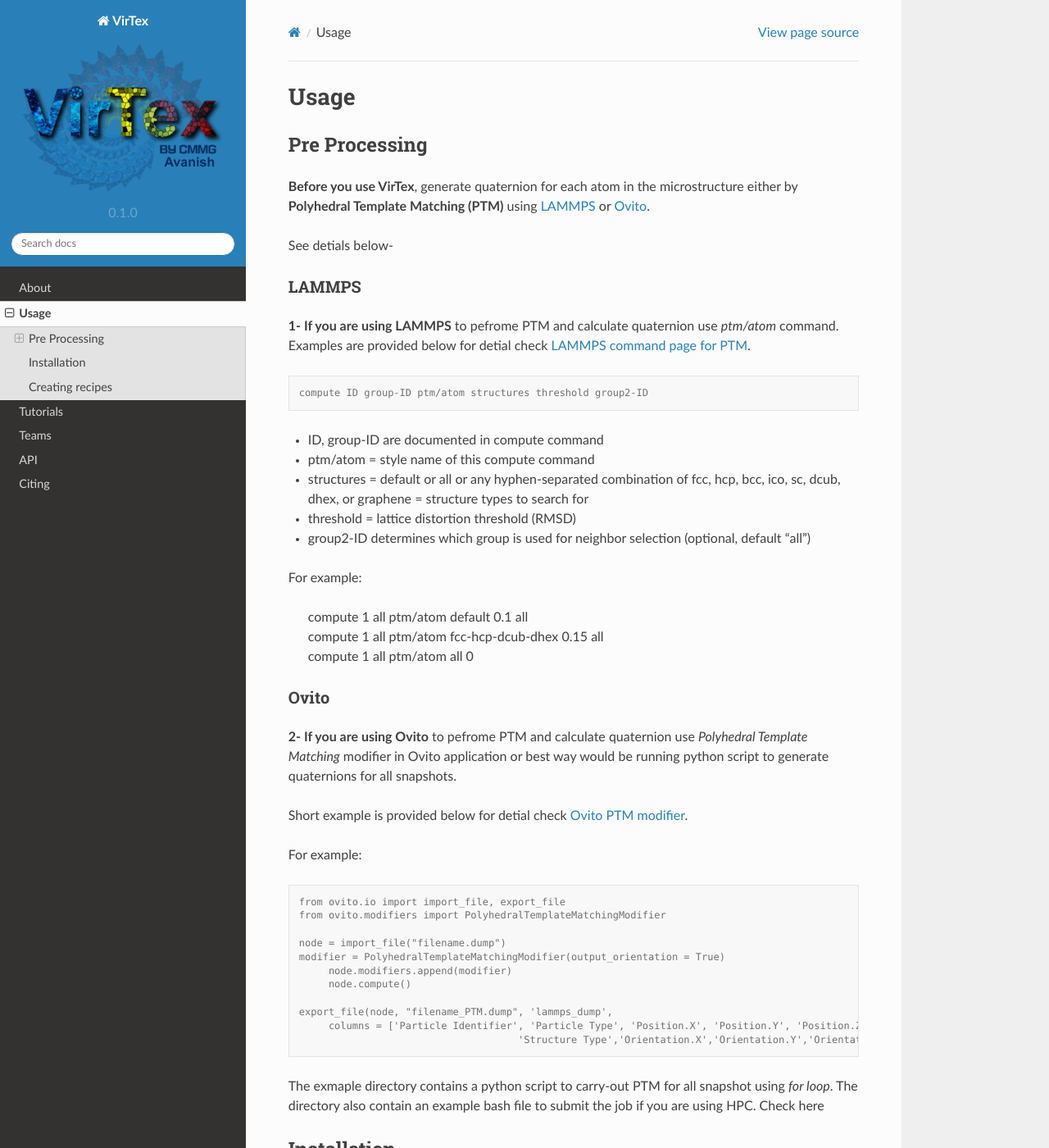
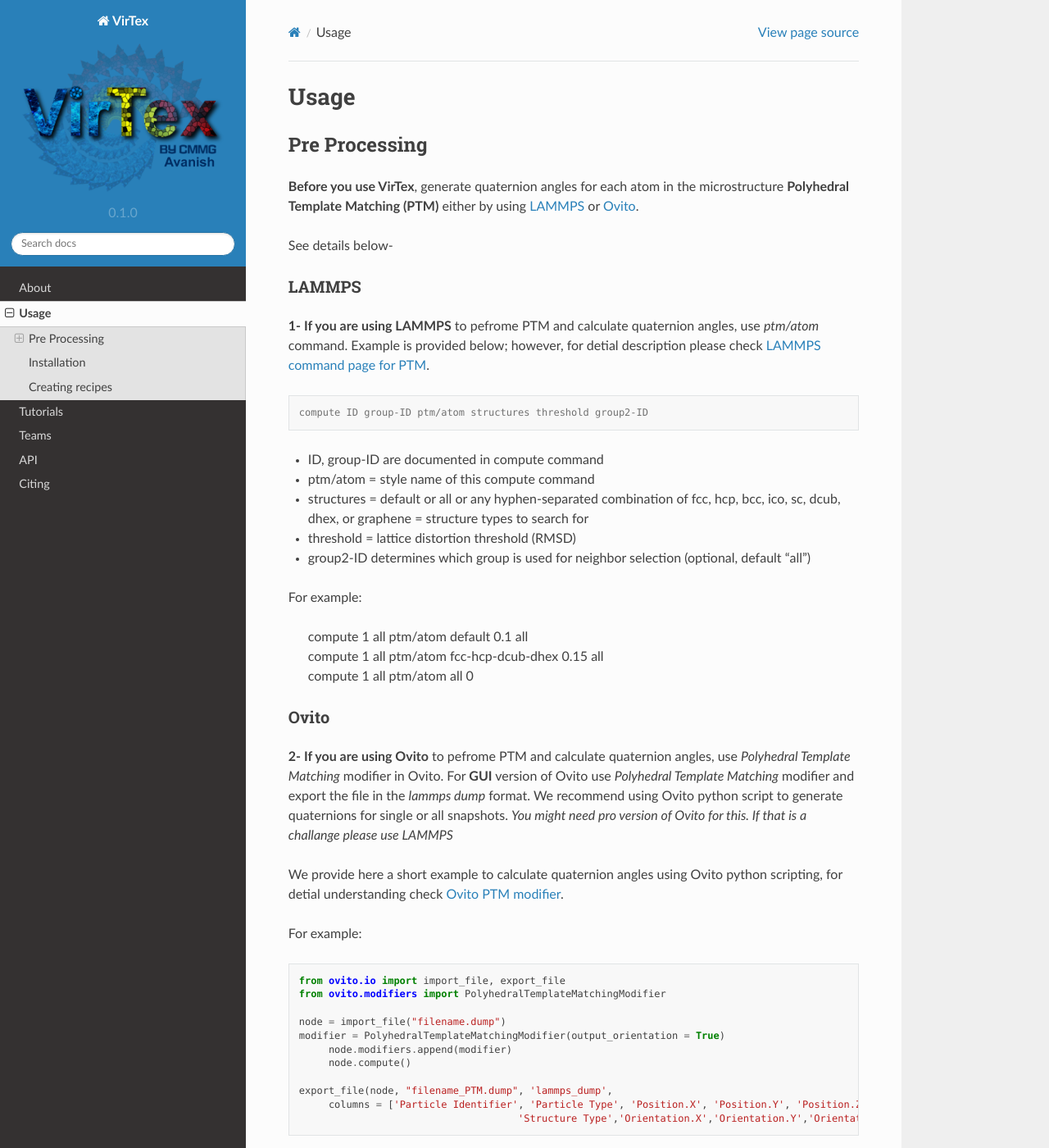
Before and after one commit to mavanish/VirTex, a Sphinx documentation site: the page built from docs/source/usage.rst, in a window 1280 px wide and 1400 px high. Shown: the whole window at 82% size. Built offline with Sphinx 7.4.7 and the Read the Docs theme 2.0.0, drawn with Linux system fonts in a browser that asks for light colours; pages that are not in the unit, such as notebooks, are missing from menus; some of the changed text lies outside the part shown.

Commit message:
Update usage.rst

```diff
--- a/docs/source/usage.rst
+++ b/docs/source/usage.rst
@@ -5,14 +5,13 @@ Usage
 
 Pre Processing
 --------------
-**Before you use VirTex**, generate quaternion for each atom in the microstructure either by **Polyhedral Template Matching (PTM)** using `LAMMPS <https://www.lammps.org/#gsc.tab=0>`_ or `Ovito <https://www.ovito.org/>`_.
+**Before you use VirTex**, generate quaternion angles for each atom in the microstructure **Polyhedral Template Matching (PTM)** either by using `LAMMPS <https://www.lammps.org/#gsc.tab=0>`_ or `Ovito <https://www.ovito.org/>`_.
 
-| See detials below-
+| See details below-
 
 LAMMPS
 ~~~~~~
-**1- If you are using LAMMPS** to pefrome PTM and calculate quaternion use *ptm/atom* command. Examples are provided below for detial check `LAMMPS command page for PTM <https://docs.lammps.org/compute_ptm_atom.html>`_.
-
+**1- If you are using LAMMPS** to pefrome PTM and calculate quaternion angles, use *ptm/atom* command. Example is provided below; however, for detial description please check `LAMMPS command page for PTM <https://docs.lammps.org/compute_ptm_atom.html>`_.
 
 .. code-block:: console
 
@@ -33,13 +32,13 @@ For example:
 
 Ovito
 ~~~~~~
-**2- If you are using Ovito** to pefrome PTM and calculate quaternion use *Polyhedral Template Matching* modifier in Ovito application or best way would be running python script to generate quaternions for all snapshots.
+**2- If you are using Ovito** to pefrome PTM and calculate quaternion angles, use *Polyhedral Template Matching* modifier in Ovito. For **GUI** version of Ovito use *Polyhedral Template Matching* modifier and export the file in the *lammps dump* format. We recommend using Ovito python script to generate quaternions for single or all snapshots. *You might need pro version of Ovito for this. If that is a challange please use LAMMPS*
 
-Short example is provided below for detial check `Ovito PTM modifier <https://www.ovito.org/docs/current/python/modules/ovito_modifiers.html#ovito.modifiers.PolyhedralTemplateMatchingModifier>`_.
+We provide here a short example to calculate quaternion angles using Ovito python scripting, for detial understanding check `Ovito PTM modifier <https://www.ovito.org/docs/current/python/modules/ovito_modifiers.html#ovito.modifiers.PolyhedralTemplateMatchingModifier>`_.
 
 For example:
 
-.. code-block:: console
+.. code-block:: python
 
    from ovito.io import import_file, export_file
    from ovito.modifiers import PolyhedralTemplateMatchingModifier
```
Also changed, not shown: other parts of docs/source/usage.rst (+1 -1 lines).
